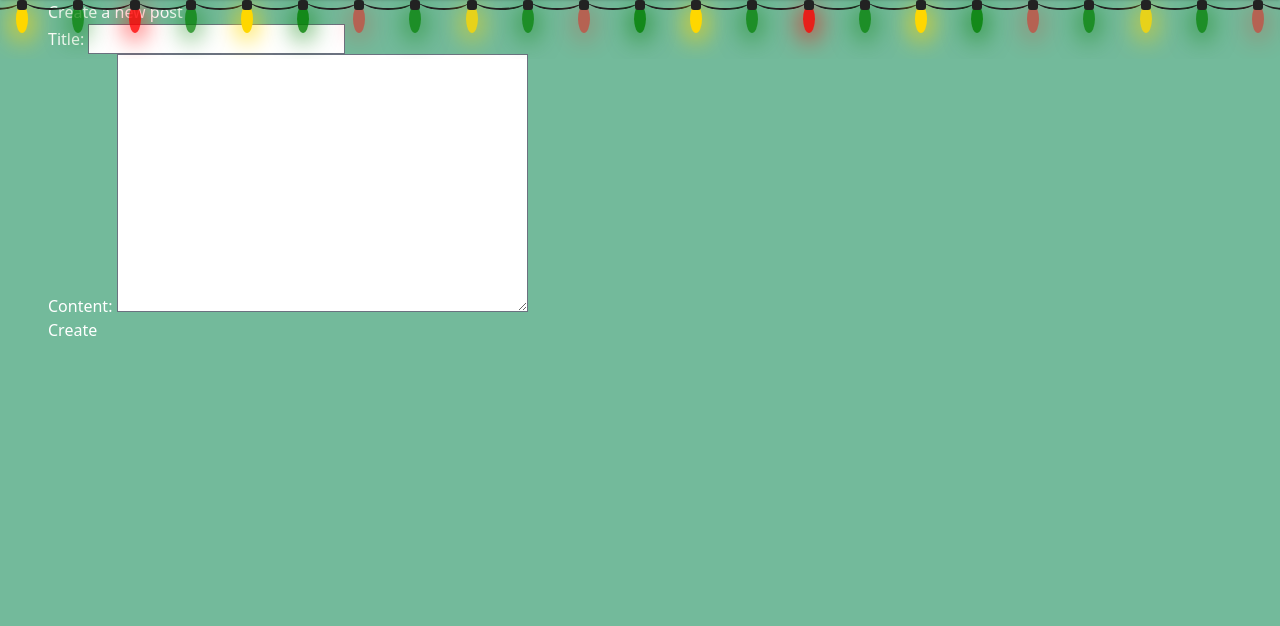
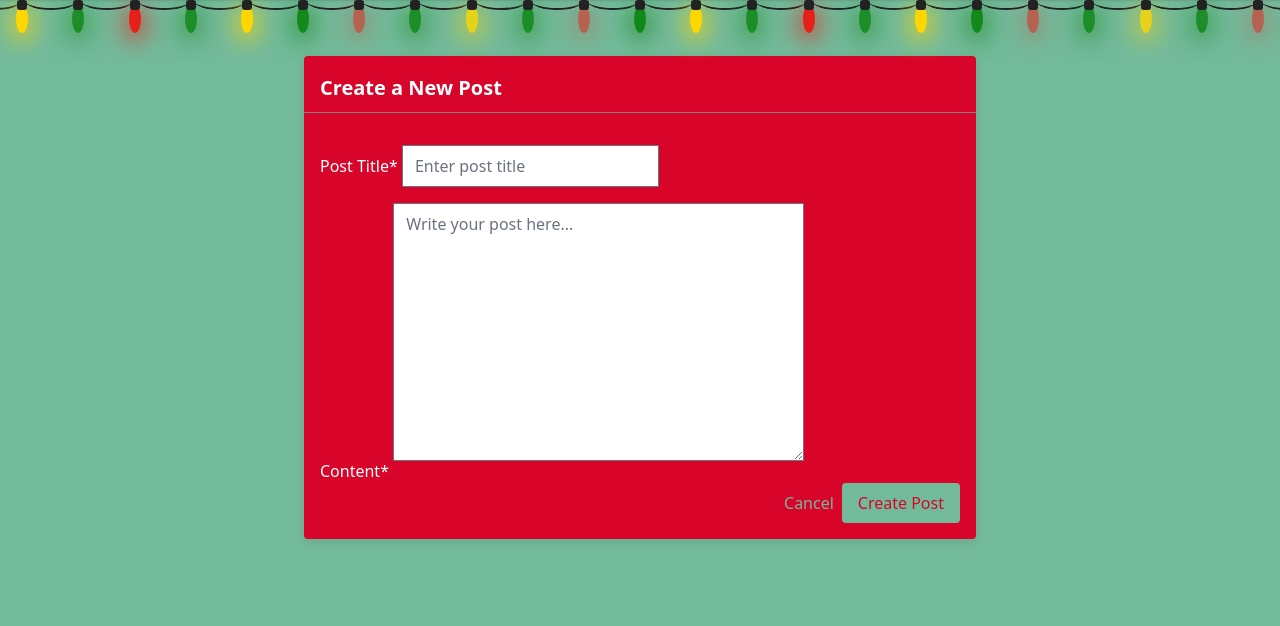
Before and after one commit to carru93/GiftFinder, a Django app: page /forum/new/ in a window 1280 px wide. Shown: the part 75-701 px from the top of the page. Run offline with Django 5.2, Linux system fonts and the light colour scheme; the visitor is signed in with stand-in values (Sample User, id 1); style sheets or scripts are compiled from the project's sources; some libraries are stand-ins or nearby versions.

Commit message:
feat: ui form

```diff
--- /dev/null
+++ b/forum/forms.py
@@ -0,0 +1,70 @@
+from crispy_forms.helper import FormHelper
+from crispy_forms.layout import Button, Div, Field, Layout, Submit
+from django import forms
+
+from .models import Comment, Post
+
+
+class PostCreateForm(forms.ModelForm):
+    class Meta:
+        model = Post
+        fields = ["title", "content"]
+        labels = {
+            "title": "Post Title",
+            "content": "Content",
+        }
+        widgets = {
+            "title": forms.TextInput(attrs={"placeholder": "Enter post title"}),
+            "content": forms.Textarea(attrs={"placeholder": "Write your post here..."}),
+        }
+
+    def __init__(self, *args, **kwargs):
+        super(PostCreateForm, self).__init__(*args, **kwargs)
+        self.helper = FormHelper()
+        self.helper.form_method = "post"
+        self.helper.layout = Layout(
+            Field("title", css_class="form-input mb-4"),
+            Field("content", css_class="form-textarea mb-4", rows=10),
+            Div(
+                Button(
+                    "cancel",
+                    "Cancel",
+                    css_class="ng-btn-secondary",
+                    onclick="window.history.back()",
+                ),
+                Submit("submit", "Create Post", css_class="ng-btn"),
+                css_class="flex justify-end space-x-2",
+            ),
+        )
+
+
+class CommentCreateForm(forms.ModelForm):
+    class Meta:
+        model = Comment
+        fields = ["content"]
+        labels = {
+            "content": "Your Comment",
+        }
+        widgets = {
+            "content": forms.Textarea(
+                attrs={"placeholder": "Write your comment here..."}
+            ),
+        }
+
+    def __init__(self, *args, **kwargs):
+        super(CommentCreateForm, self).__init__(*args, **kwargs)
+        self.helper = FormHelper()
+        self.helper.form_method = "post"
+        self.helper.layout = Layout(
+            Field("content", css_class="form-textarea mb-4", rows=5),
+            Div(
+                Button(
+                    "cancel",
+                    "Cancel",
+                    css_class="ng-btn-secondary",
+                    onclick="window.history.back()",
+                ),
+                Submit("submit", "Comment", css_class="ng-btn"),
+                css_class="flex justify-end space-x-2",
+            ),
+        )
--- a/forum/templates/forum/create.html
+++ b/forum/templates/forum/create.html
@@ -1,32 +1,13 @@
 {% extends "base.html" %}
-{% block style %}
-    {{ block.super }}
-    input {
-    padding: 5px;
-    font-size: 16px;
-    border-radius: 0.25rem;
-    height: 30px;
-    color: var(--background-color);
-    }
-    input[type="text"]:focus, input[type="number"]:focus, textarea:focus, select:focus {
-    outline: none;
-    }
-    select {
-    font-size: 16px;
-    padding: 5px;
-    border-radius: 0.25rem;
-    background-color: #fff;
-    height: 30px;
-    color: var(--background-color);
-    }
-{% endblock style %}
+{% load crispy_forms_tags %}
 {% block content %}
-    <div class="w-full items-center px-12">
-        <h1>Create a new post</h1>
-        <form method="post">
-            {% csrf_token %}
-            {{ form.as_p }}
-            <button type="submit" class="btn btn-primary">Create</button>
-        </form>
+    <div class="flex justify-center w-full items-center px-4">
+        <div class="card w-full max-w-2xl mt-8 mb-16">
+            <div class="card-title text-2xl font-bold mb-4">Create a New Post</div>
+            <form method="post" class="p-4">
+                {% csrf_token %}
+                {% crispy form %}
+            </form>
+        </div>
     </div>
 {% endblock content %}
--- a/forum/views.py
+++ b/forum/views.py
@@ -1,19 +1,32 @@
 from django.contrib.auth.mixins import LoginRequiredMixin
+from django.db.models import Q
 from django.shortcuts import get_object_or_404
 from django.urls import reverse, reverse_lazy
 from django.views.generic import CreateView, DetailView, ListView
 
+from .forms import CommentCreateForm, PostCreateForm
 from .models import Comment, Post
 
 
 class ListPosts(ListView):
     model = Post
     template_name = "forum/list.html"
+    context_object_name = "posts"
+
+    def get_queryset(self):
+        queryset = super().get_queryset().order_by("-created_at")
+        query = self.request.GET.get("q")
+
+        if query:
+            queryset = queryset.filter(
+                Q(title__icontains=query) | Q(content__icontains=query)
+            ).distinct()
+        return queryset
 
 
 class PostCreateView(LoginRequiredMixin, CreateView):
     model = Post
-    fields = ["title", "content"]
+    form_class = PostCreateForm
     template_name = "forum/create.html"
     success_url = reverse_lazy("forum:list")
 
@@ -37,7 +50,7 @@ class PostDetailView(DetailView):
 
 class CommentCreateView(LoginRequiredMixin, CreateView):
     model = Comment
-    fields = ["content"]
+    form_class = CommentCreateForm
     template_name = "forum/create_comment.html"
 
     def form_valid(self, form):
--- a/pages/templates/pages/base.html
+++ b/pages/templates/pages/base.html
@@ -31,7 +31,7 @@
 </head>
 <body>
     {% include "partials/topbar.html" %}
-    <div class="content">
+    <div class="content px-4 py-6">
         {% block content %}
         {% endblock content %}
     </div>
```
Also changed, not shown: forum/templates/forum/create_comment.html (+9 -28 lines), forum/templates/forum/list.html (+26 -9 lines), forum/templates/forum/post_detail.html (+34 -16 lines).
